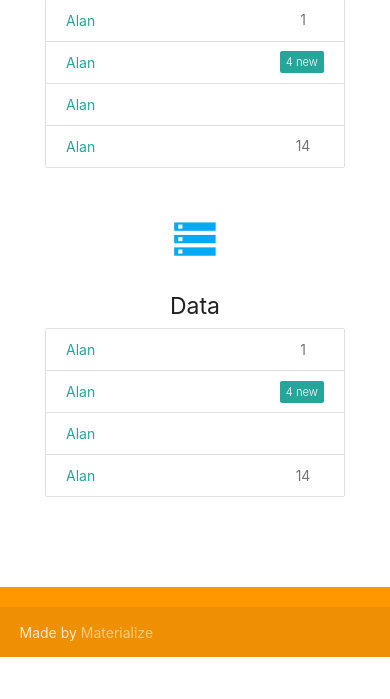
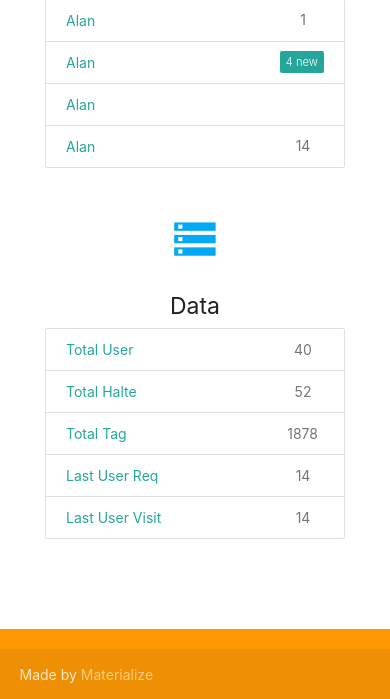
Before and after one commit to rikiag/gdg_aceh_2018_kelompok5, a CodeIgniter app: page /database/ in a window 390 px wide. Shown: the part 1045-1744 px from the top of the page. Before the commit the page ends 1702 px from the top, so only its background shows below. Run offline with CodeIgniter, Linux system fonts and the light colour scheme; some libraries are stand-ins or nearby versions.

Commit message:
Mengatur sidebar(Mobile)

```diff
--- a/application/views/welcome_message.php
+++ b/application/views/welcome_message.php
@@ -15,12 +15,22 @@
     <div class="nav-wrapper container"><a id="logo-container" href="#" class="brand-logo">Kuta Raja Lovers</a>
       <ul class="right hide-on-med-and-down">
         <li><a href="#">Home</a></li>
+        <li><a href="#">Klasemen</a></li>
         <li><a href="#">Halte</a></li>
         <li><a href="#">Login</a></li>
       </ul>
 
       <ul id="nav-mobile" class="sidenav">
+        <li><div class="user-view">
+          <div class="background">
+            <img src="<?= base_url() ?>asset/img/office.jpg">
+          </div>
+          <a href="#user"><img class="circle" src="<?= base_url() ?>asset/img/yuna.jpg"></a>
+          <a href="#name"><span class="white-text name">John Doe</span></a>
+          <a href="#email"><span class="white-text email">jdandturk@gmail.com</span></a>
+        </div></li>
         <li><a href="#">Home</a></li>
+        <li><a href="#">Klasemen</a></li>
         <li><a href="#">Halte</a></li>
         <li><a href="#">Login</a></li>
       </ul>
@@ -74,10 +84,11 @@
             <h2 class="center light-blue-text"><i class="material-icons">storage</i></h2>
             <h5 class="center">Data</h5>
             <div class="collection">
-            <a href="#!" class="collection-item"><span class="badge">1</span>Alan</a>
-            <a href="#!" class="collection-item"><span class="new badge">4</span>Alan</a>
-            <a href="#!" class="collection-item">Alan</a>
-            <a href="#!" class="collection-item"><span class="badge">14</span>Alan</a>
+            <a href="#!" class="collection-item"><span class="badge">40</span>Total User</a>
+            <a href="#!" class="collection-item"><span class="badge">52</span>Total Halte</a>
+            <a href="#!" class="collection-item"><span class="badge">1878</span>Total Tag</a>
+            <a href="#!" class="collection-item"><span class="badge">14</span>Last User Req</a>
+            <a href="#!" class="collection-item"><span class="badge">14</span>Last User Visit</a>
             </div>
 
           </div>
@@ -92,7 +103,7 @@
 
     <div class="footer-copyright">
       <div class="container">
-      Made by <a class="orange-text text-lighten-3" href="http://materializecss.com">Materialize</a>
+      Made by <a class="orange-text text-lighten-3" href="http://materializecss.com" target="_blank">Materialize</a>
       </div>
     </div>
   </footer>
```
Also changed, not shown: asset/img/office.jpg (added), asset/img/yuna.jpg (added).
